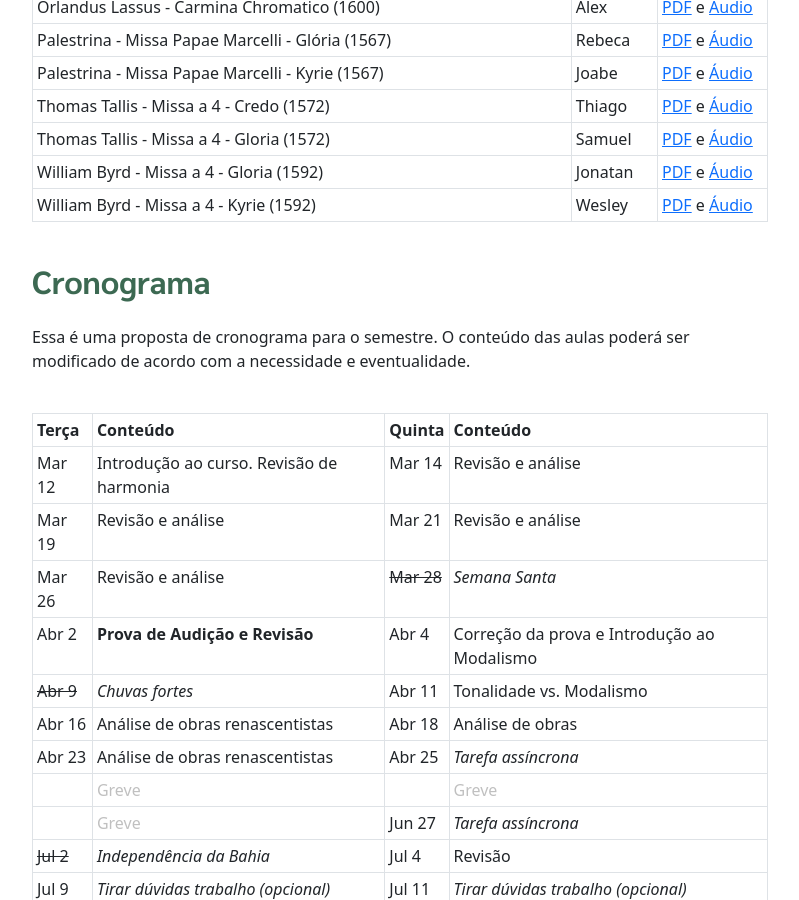
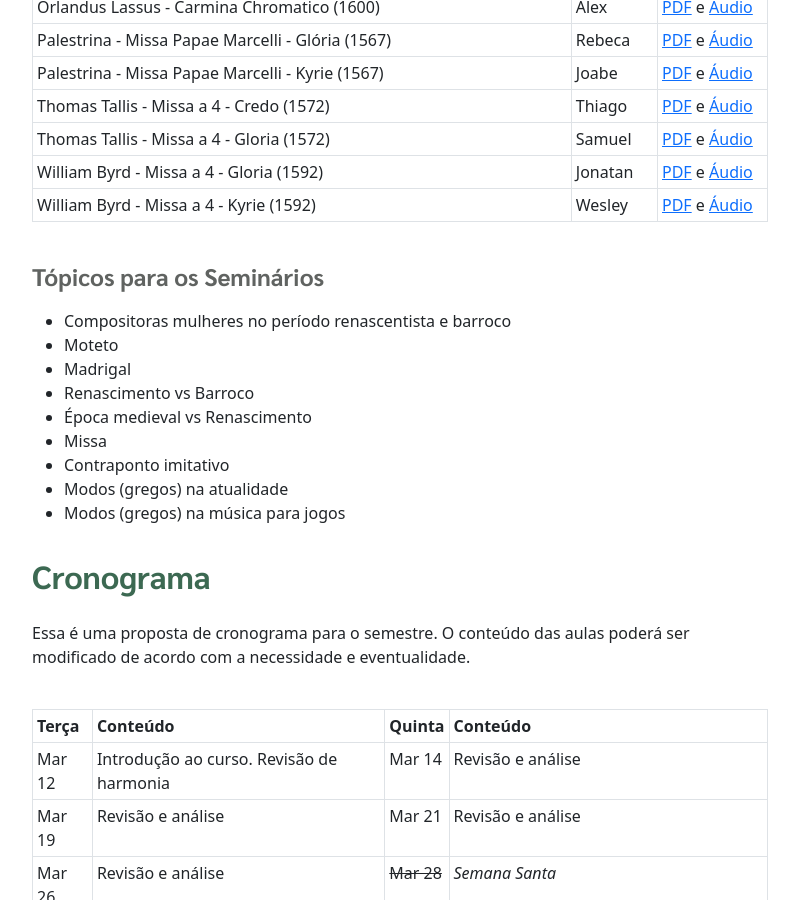
Before and after one commit to pedrokroger/pedrokroger.github.io, a Jekyll site: the page built from aulas/lem7.md, in a window 1280 px wide and 900 px high, scrolled down 1904 px. Shown: the whole window, without its empty margins (50-849 px from the left). Built offline with Jekyll 4.4.1, drawn with Linux system fonts in a browser that asks for light colours.

Commit message:
Seminários de LEM 7

```diff
--- a/aulas/lem7.md
+++ b/aulas/lem7.md
@@ -163,19 +163,17 @@ Os elementos a serem analisados:
 [47]: https://docs.pkroger.com/analise/William Byrd - Missa a 4 - Kyrie.mp3
 
 
-<!-- ### Tópicos para os Seminários
+### Tópicos para os Seminários
 
+- Compositoras mulheres no período renascentista e barroco
 - Moteto
 - Madrigal
-- Palestrina
 - Renascimento vs Barroco
 - Época medieval vs Renascimento
-- Compositor(a) renascentista
 - Missa
-- Música reservata
 - Contraponto imitativo
-
--->
+- Modos (gregos) na atualidade
+- Modos (gregos) na música para jogos
 
 
 ## Cronograma
```
